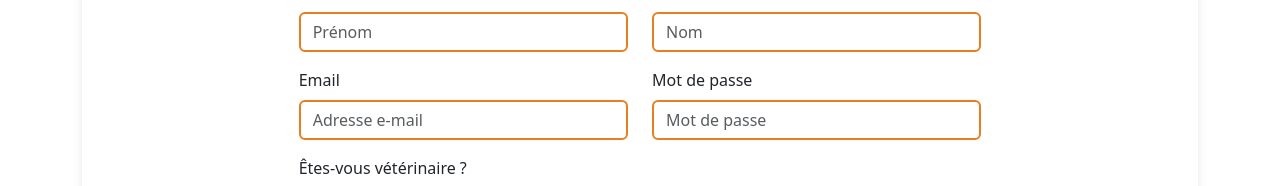
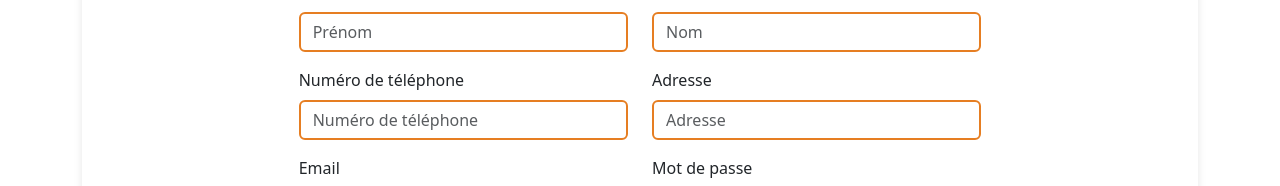
Before and after one commit to EddyTerosier/VetoLib, a React (Vite) app in the folder frontend/: page /registration in a window 1280 px wide. Shown: the part 443-629 px from the top of the page. Built offline with nearby package versions, Linux system fonts and the light colour scheme.

Commit message:
DEV-003:Update models et modification des formulaires associies

```diff
--- a/frontend/src/App.jsx
+++ b/frontend/src/App.jsx
@@ -17,9 +17,18 @@ function App() {
         <Route path="/login" element={<Login />}></Route>
         <Route path="/registration" element={<Registration />}></Route>
         <Route path="/" element={<ProtectedRoute element={<Home />} />} />
-        <Route path="/appointment" element={<Appointment />}></Route>
-        <Route path="/add-animal" element={<AddAnimal />}></Route>
-        <Route path="/profile/:id" element={<Profile />}></Route>
+        <Route
+          path="/appointment"
+          element={<ProtectedRoute element={<Appointment />} />}
+        ></Route>
+        <Route
+          path="/add-animal"
+          element={<ProtectedRoute element={<AddAnimal />} />}
+        ></Route>
+        <Route
+          path="/profile/:id"
+          element={<ProtectedRoute element={<Profile />} />}
+        ></Route>
       </Routes>
     </>
   );
--- a/frontend/src/components/Registration.jsx
+++ b/frontend/src/components/Registration.jsx
@@ -32,8 +32,7 @@ export default function Registration() {
       .then((data) => {
         if (data.token) {
           document.cookie = "jwt=" + data.token + ";path=/;max-age=86400";
-          alert("Inscription réussie");
-          window.location.href = "/"; // Adaptez le chemin selon votre configuration
+          window.location.href = "/";
         } else {
           alert("Erreur lors de l'inscription: " + JSON.stringify(data));
         }
@@ -83,6 +82,32 @@ export default function Registration() {
                   value={registerData.lastname}
                   onChange={handleChange}
                   placeholder="Nom"
+                />
+              </div>
+            </div>
+            <div className="row">
+              <div className="col-md-6 mb-3">
+                <label className="form-label">Numéro de téléphone</label>
+                <input
+                  type="phone"
+                  className="form-control"
+                  id="phone"
+                  name="phone"
+                  value={registerData.phone}
+                  onChange={handleChange}
+                  placeholder="Numéro de téléphone"
+                />
+              </div>
+              <div className="col-md-6 mb-3">
+                <label className="form-label">Adresse</label>
+                <input
+                  type="text"
+                  className="form-control"
+                  id="address"
+                  name="address"
+                  value={registerData.address}
+                  onChange={handleChange}
+                  placeholder="Adresse"
                 />
               </div>
             </div>
```
